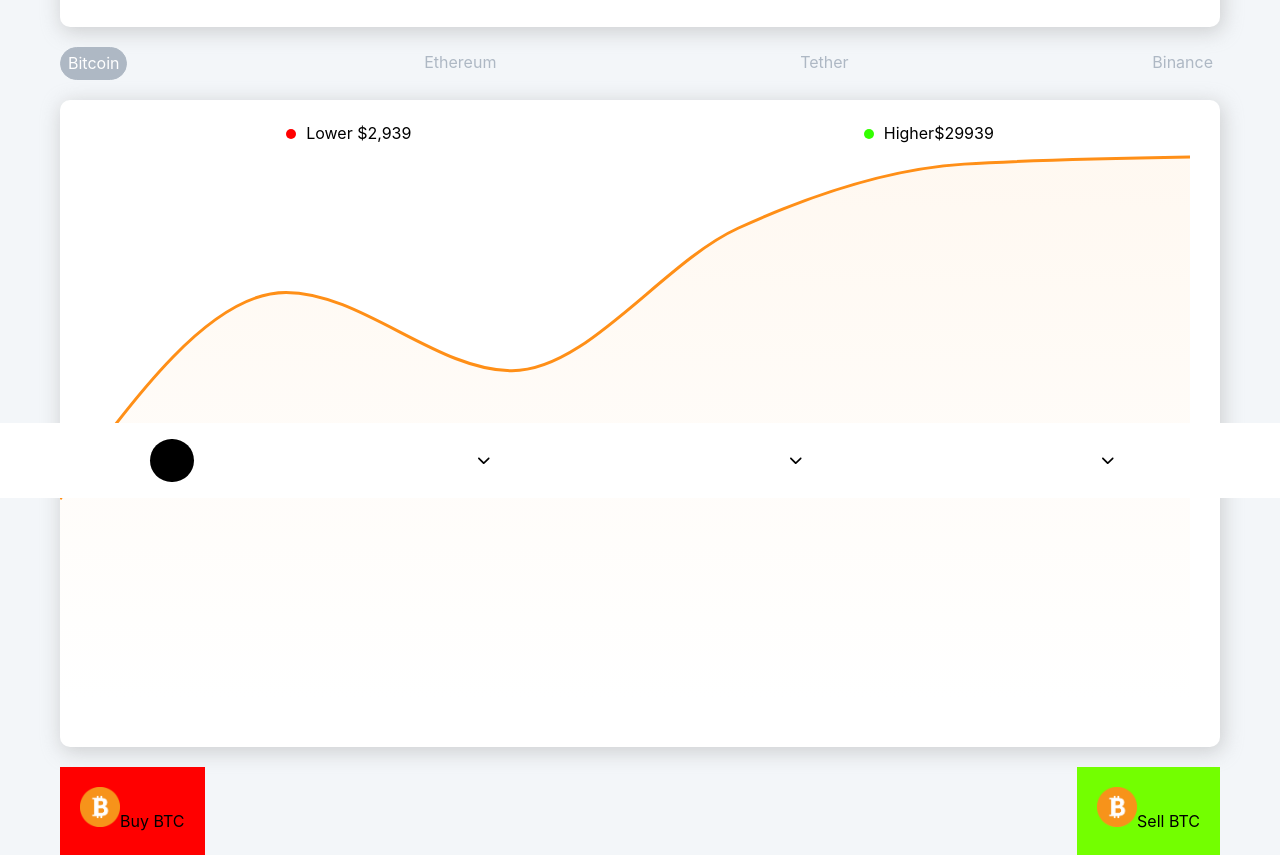
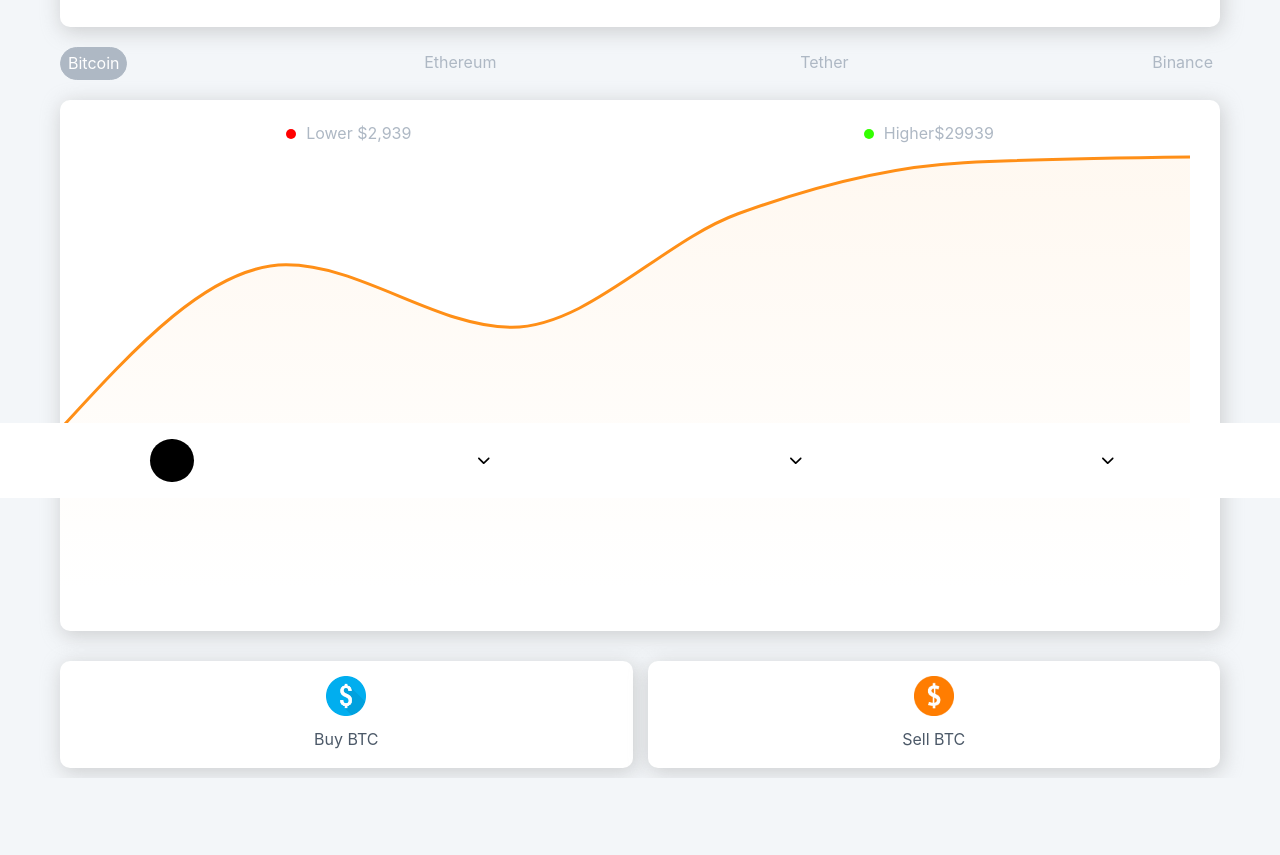
Before and after one commit to Khadija-Ou/Bitcoin-Wallet, a React (Create React App) app: page / in a window 1280 px wide. Shown: the part 302-1157 px from the top of the page. After the commit the page ends 1080 px from the top, so only its background shows below. Built offline with nearby package versions, Linux system fonts and the light colour scheme; a web font is replaced by a local one.

Commit message:
styling updated for TradeButtons components

```diff
--- a/src/components/chart/chart.scss
+++ b/src/components/chart/chart.scss
@@ -1,9 +1,11 @@
+@import "../../index.scss";
+
 .chat-container {
   width: 100%;
   height: 100%;
 }
 .line-chart {
-  color: black;
+  color: $color-primary-variant;
   display: flex;
 
   justify-content: space-around;
--- a/src/components/tabs/Tabs.jsx
+++ b/src/components/tabs/Tabs.jsx
@@ -67,16 +67,16 @@
         </div>
         <div className="tabs-content">
           <div className={tab === 1 ? "content active" : "content"}>
-            <Chart Higher="$29939" Lower="$2,939" aspect={2 / 1} />
+            <Chart Higher="$29939" Lower="$2,939" aspect={2.5 / 1} />
           </div>
           <div className={tab === 2 ? "content active" : "content"}>
-            <Chart Higher="$9,999" Lower="$1,9939" aspect={2 / 1} />
+            <Chart Higher="$9,999" Lower="$1,9939" aspect={2.5 / 1} />
           </div>
           <div className={tab === 3 ? "content active" : "content"}>
-            <Chart Higher="$10,939" Lower="$2,939" aspect={2 / 1} />
+            <Chart Higher="$10,939" Lower="$2,939" aspect={2.5 / 1} />
           </div>
           <div className={tab === 4 ? "content active" : "content"}>
-            <Chart Higher="$11,999" Lower="$3,993" aspect={2 / 1} />
+            <Chart Higher="$11,999" Lower="$3,993" aspect={2.5 / 1} />
           </div>
         </div>
       </div>
--- a/src/components/tradeButtons/TradeButtons.jsx
+++ b/src/components/tradeButtons/TradeButtons.jsx
@@ -1,22 +1,23 @@
-import React from 'react'
-import './tradeButtons.scss'
-import Bitcoin from '../../assets/bitcoin.png'
+import React from "react";
+import "./tradeButtons.scss";
+import DollarOrange from "../../assets/dollarOrange.png";
+import DollarBlue from "../../assets/dollarBlue.png";
 
 const BuySellButtons = () => {
   return (
-    <div className='page-container'>
-      <div className='trade-buttons'>
-        <div className='buy-button'>
-          <img src={Bitcoin} alt='' className='coin-image' />
+    <div className="page-container">
+      <div className="trade-buttons">
+        <div className="buy-button">
+          <img src={DollarBlue} alt="" className="coin-image" />
           Buy BTC
         </div>
-        <div className='sell-button'>
-          <img src={Bitcoin} alt='' className='coin-image' />
+        <div className="sell-button">
+          <img src={DollarOrange} alt="" className="coin-image" />
           Sell BTC
         </div>
       </div>
     </div>
-  )
-}
+  );
+};
 
-export default BuySellButtons
+export default BuySellButtons;
--- a/src/components/tradeButtons/tradeButtons.scss
+++ b/src/components/tradeButtons/tradeButtons.scss
@@ -1,20 +1,41 @@
+@import "../../index.scss";
+
 .trade-buttons {
   display: flex;
   justify-content: space-between;
-  color: black;
+  gap: 15px;
+  color: $color-primary;
 
-  .sell-button.buy-button {
+  .buy-button {
     display: flex;
     flex-direction: column;
-  }
-  .buy-button {
+    align-items: center;
+    gap: 10px;
     padding: 20px;
-    background: red;
+    margin: 10px 0 10px 0;
+    background-color: $color-white;
+    color: $color-primary;
+    border-radius: 10px;
+    flex: 2;
+    -webkit-box-shadow: 2px 4px 20px 1px rgba(0, 0, 0, 0.47);
+    box-shadow: 2px 4px 20px 1px rgba(164, 164, 164, 0.47);
+    padding: 15px;
   }
 
   .sell-button {
+    display: flex;
+    flex-direction: column;
+    align-items: center;
+    gap: 10px;
     padding: 20px;
-    background: rgb(115, 255, 0);
+    margin: 10px 0 10px 0;
+    background-color: $color-white;
+    color: $color-primary;
+    border-radius: 10px;
+    flex: 2;
+    -webkit-box-shadow: 2px 4px 20px 1px rgba(0, 0, 0, 0.47);
+    box-shadow: 2px 4px 20px 1px rgba(164, 164, 164, 0.47);
+    padding: 15px;
   }
 
   .coin-image {
```
Also changed, not shown: src/App.jsx (+10 -10 lines), src/assets/dollarBlue.png (added), src/assets/dollarOrange.png (added).
